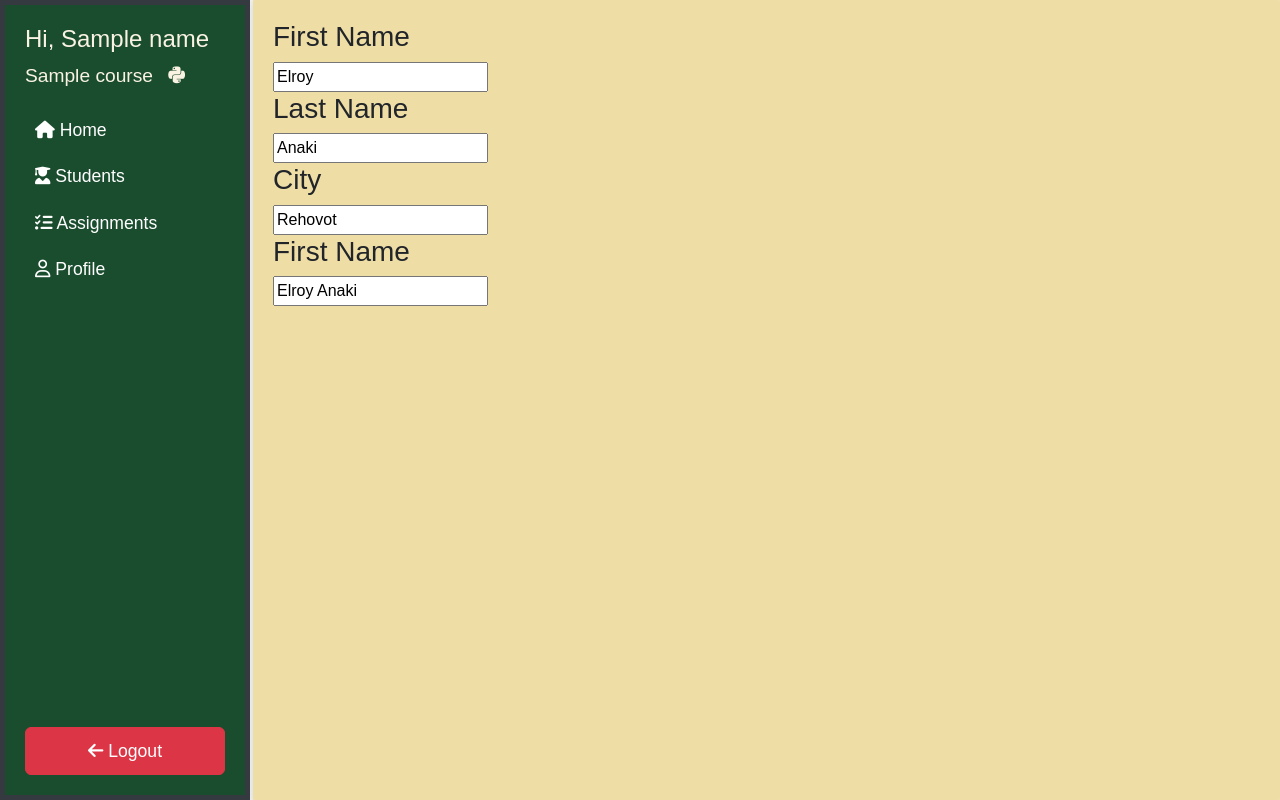
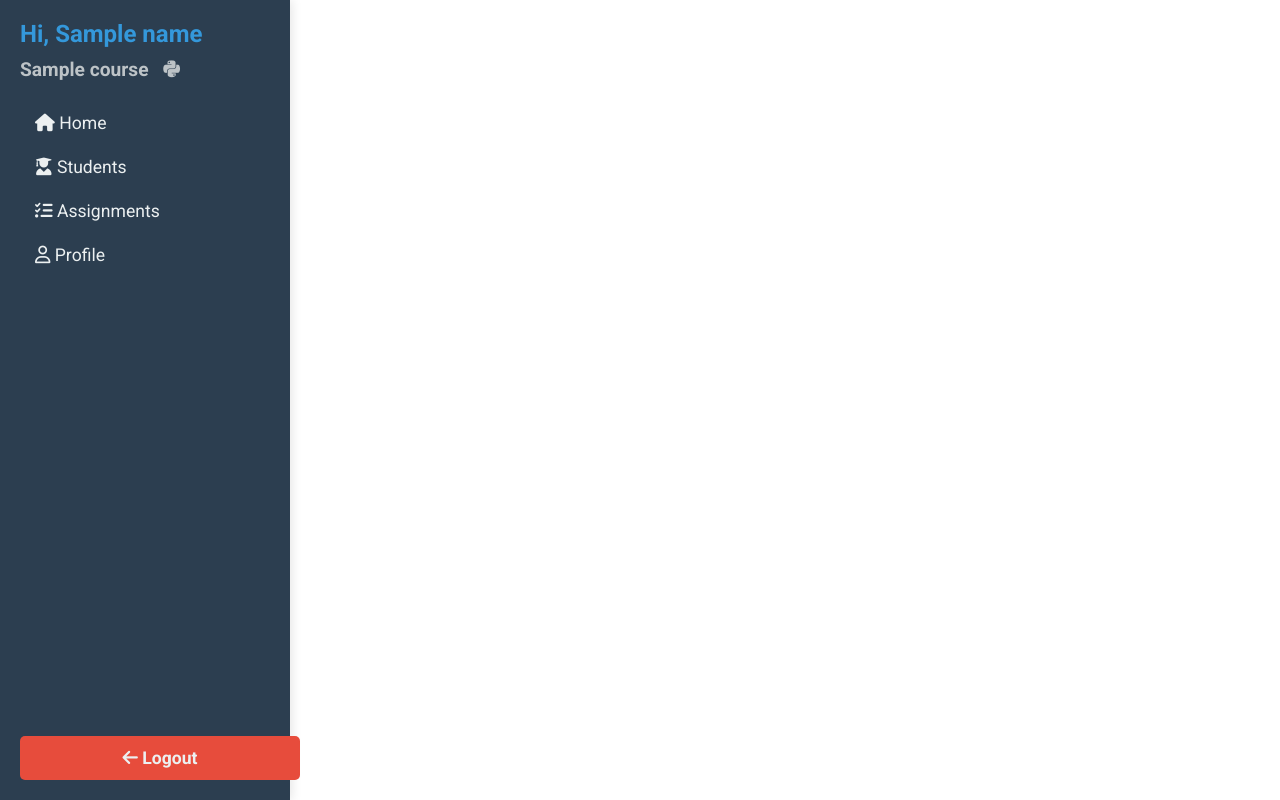
Before and after one commit to Elroy-anaki/EduManagment, a Flask app: template templates/teacher.html in a window 1280 px wide. Run offline with Flask 3, Linux system fonts and the light colour scheme; the template is opened without the code that fills it: most values are stand-ins (such as "Sample title", 1, 10 or a date in 2020); some libraries are stand-ins or nearby versions.

Commit message:
another version to all the system

```diff
--- a/static/JS/teacher.js
+++ b/static/JS/teacher.js
@@ -3,13 +3,13 @@ document.addEventListener("DOMContentLoaded", function () {
   const studentOptions = document.getElementById("student-options");
 
   studentsButton.addEventListener("click", function () {
-    if (studentOptions.style.display === "none") {
-      studentOptions.style.display = "block";
-    } else {
-      studentOptions.style.display = "none";
-    }
+    studentOptions.style.display = studentOptions.style.display === "none" ? "block" : "none";
   });
 });
+
+function showStudents() {
+  // Implement this function to show the default view when clicking Home
+}
 
 function studentsInfoButton() {
   fetch("/teacher/studentsInfo", {
@@ -57,9 +57,10 @@ function studentsInfoButton() {
       });
     })
     .catch((error) => {
-      console.error("Error fetching passed students:", error);
+      console.error("Error fetching students info:", error);
     });
 }
+
 function studentsGradesButton() {
   fetch("/teacher/studentsGrades", {
     method: "GET",
@@ -76,49 +77,54 @@ function studentsGradesButton() {
     .then((data) => {
       const studentsContainer = document.getElementById("info");
       studentsContainer.innerHTML = `
-        <div class="table-container">
-        <h4 class="student-font">Count of Students: ${data.count} </h4>
-          <table class="students-table">
-            <thead>
-              <tr>
-                <th>Name</th>
-                <th>Grade</th>
-                <th>Update</th>
-              </tr>
-            </thead>
-            <tbody>
-            </tbody>
-          </table>
-        </div>`;
-      const tbody = studentsContainer.querySelector("tbody");
+        <h2 class="students-title">Student Grades</h2>
+        <p class="student-count">Total Students: ${data.count}</p>
+        <div class="students-grid"></div>
+      `;
+      const studentsGrid = studentsContainer.querySelector(".students-grid");
+
       data.students.forEach((student) => {
-        const tr = document.createElement("tr");
-        tr.innerHTML = `
-          <td class="student-font">${student.name}</td>
-          <td>${student.grade}</td>
-          <td><button class="update-button btn btn-success" data-id="${student.id}"><i class="fa-regular fa-pen-to-square"></i></button></td>
+        const card = document.createElement("div");
+        card.className = "student-card";
+        card.innerHTML = `
+          <div class="student-avatar">
+            <i class="fas fa-user-graduate"></i>
+          </div>
+          <h3 class="student-name">${student.name}</h3>
+          <p class="student-grade">Grade: <span class="grade">${student.grade}</span></p>
+          <div class="card-actions">
+            <button class="update-button btn btn-primary" data-id="${student.id}">
+              <i class="fa-regular fa-pen-to-square"></i> Update Grade
+            </button>
+            <a href="mailto:${student.email}" class="send-mail btn btn-secondary">
+              <i class="fa-regular fa-envelope"></i> Send Email
+            </a>
+          </div>
         `;
-        const button = tr.querySelector(".update-button");
-        button.addEventListener("click", function () {
-          const inputElement = document.createElement("input");
-          inputElement.type = "number";
-          inputElement.className = "update-grade";
-          inputElement.placeholder = "Enter new grade";
 
-          const confirmButton = document.createElement("button");
-          confirmButton.className = "btn btn-primary";
-          confirmButton.innerHTML = `<i class="fa-solid fa-check"></i>`;
+        const updateButton = card.querySelector(".update-button");
+        updateButton.addEventListener("click", function() {
+          const gradeSpan = card.querySelector(".grade");
+          const currentGrade = gradeSpan.textContent;
 
-          const cell = this.parentNode;
-          cell.innerHTML = "";
-          cell.appendChild(inputElement);
-          cell.appendChild(confirmButton);
+          const updateForm = document.createElement("div");
+          updateForm.className = "update-form";
+          updateForm.innerHTML = `
+            <input type="number" class="update-grade" value="${currentGrade}">
+            <button class="btn btn-success confirm-button">
+              <i class="fa-solid fa-check"></i> Confirm
+            </button>
+          `;
 
-          confirmButton.addEventListener("click", function () {
-            const newGrade = inputElement.value;
+          gradeSpan.parentNode.replaceChild(updateForm, gradeSpan);
+
+          const confirmButton = updateForm.querySelector(".confirm-button");
+          confirmButton.addEventListener("click", function() {
+            const newGrade = updateForm.querySelector(".update-grade").value;
 
             if (newGrade === "") {
-              return studentsGradesButton();
+              updateForm.parentNode.replaceChild(gradeSpan, updateForm);
+              return;
             }
 
             fetch("/editGrade", {
@@ -138,14 +144,14 @@ function studentsGradesButton() {
                 return response.json();
               })
               .then((data) => {
-                const gradeCell = tr.querySelector("td:nth-child(2)");
-                gradeCell.textContent = newGrade;
-                return studentsGradesButton();
+                gradeSpan.textContent = newGrade;
+                updateForm.parentNode.replaceChild(gradeSpan, updateForm);
               })
               .catch((error) => console.error("Error:", error));
           });
         });
-        tbody.appendChild(tr);
+
+        studentsGrid.appendChild(card);
       });
     })
     .catch((error) => {
@@ -170,6 +176,7 @@ function passedTheTestButton() {
       const studentsContainer = document.getElementById("info");
       studentsContainer.innerHTML = `
         <div class="table-container">
+          <h4 class="student-font">Students Who Passed The Test</h4>
           <table class="students-table">
             <thead>
               <tr>
@@ -196,7 +203,7 @@ function passedTheTestButton() {
     });
 }
 
-function profileButton() {
+function profile() {
   fetch("/teacher/profile", {
     method: "GET",
     headers: {
@@ -211,52 +218,41 @@ function profileButton() {
     })
     .then((data) => {
       const profileContainer = document.getElementById("info");
-      profileContainer.innerHTML = "";
-
-      const profileFields = [
-        { key: "first_name", label: "First Name", value: data.info.first_name },
-        { key: "last_name", label: "Last Name", value: data.info.last_name },
-        { key: "email", label: "Email", value: data.info.email },
-        { key: "password", label: "Password", value: data.info.password },
-        { key: "city", label: "City", value: data.info.city },
-      ];
-
-      // שימוש ב- forEach ליצירת אלמנטים עבור כל שדה
-      profileFields.forEach((field) => {
-        const fieldDiv = document.createElement("div");
-        fieldDiv.className = "profile-item";
-        fieldDiv.innerHTML = `
-          <p id="${field.label}">${field.label}: ${field.value}</p>
-          <button type="button" class="btn btn-primary">Edit</button>
+      profileContainer.innerHTML = `
+        <div class="profile-card">
+          <h2>Teacher Profile</h2>
+          <div class="profile-item">
+            <h3>First Name:</h3>
+            <p>${data.info.first_name}</p>
+            <button class="btn btn-primary" onclick="editProfileField('first_name')">Edit</button>
+          </div>
+          <div class="profile-item">
+            <h3>Last Name:</h3>
+            <p>${data.info.last_name}</p>
+            <button class="btn btn-primary" onclick="editProfileField('last_name')">Edit</button>
+          </div>
+          <div class="profile-item">
+            <h3>Email:</h3>
+            <p>${data.info.email}</p>
+            <button class="btn btn-primary" onclick="editProfileField('email')">Edit</button>
+          </div>
+          <div class="profile-item">
+            <h3>City:</h3>
+            <p>${data.info.city}</p>
+            <button class="btn btn-primary" onclick="editProfileField('city')">Edit</button>
+          </div>
+        </div>
       `;
-        const button = fieldDiv.querySelector(".btn");
-        button.addEventListener("click", function () {
-          fetch("/editValue", {
-            method: "PUT",
-            headers: {
-              "Content-Type": "application/json",
-            },
-            body: JSON.stringify({
-              key: field.key,
-            }),
-          })
-            .then((response) => {
-              if (!response.ok) {
-                throw new Error(`HTTP error! Status: ${response.status}`);
-              }
-              return response.json();
-            })
-            .then((data) => {
-              alert(data.message);
-            })
-            .catch((error) => console.error("Error:", error));
-        });
-        profileContainer.appendChild(fieldDiv);
-      });
     })
     .catch((error) => {
-      console.error("Error:", error);
+      console.error("Error fetching profile:", error);
     });
+}
+
+function editProfileField(field) {
+  // Implement the edit functionality for each profile field
+  // You can use a modal or inline editing
+  console.log(`Editing ${field}`);
 }
 
 function logOut() {
--- a/static/css/teacher.css
+++ b/static/css/teacher.css
@@ -1,15 +1,17 @@
-
+/* Global Styles */
 body {
-    background-color: #f0f0f0;
+  font-family: 'Roboto', sans-serif;
+  background-color: #f5f7fa;
+  margin: 0;
+  padding: 0;
   display: flex;
   min-height: 100vh;
-    margin: 0;
-    font-family: Arial, sans-serif;
 }
 
+/* Sidebar Styles */
 .sidebar {
-    background-color: #1a4d2e;
-    color: #faf3e3;
+  background-color: #2c3e50;
+  color: #ecf0f1;
   width: 250px;
   padding: 20px;
   position: fixed;
@@ -19,111 +21,41 @@ body {
   display: flex;
   flex-direction: column;
   justify-content: space-between;
-    border-right: 5px solid #343a40; /* Example color for the right border (tomato) */
-    border-left: 5px solid #343a40; /* Example color for the right border (tomato) */
-    border-top: 5px solid #343a40; /* Example color for the right border (tomato) */
-    border-bottom: 5px solid #343a40; /* Example color for the right border (tomato) */
-    /* border-radius: 1%; */
+  box-shadow: 2px 0 10px rgba(0, 0, 0, 0.1);
 }
 
 .sidebar h3 {
   margin-top: 0;
   margin-bottom: 10px;
   font-size: 1.5em;
+  color: #3498db;
 }
 
 .sidebar h5 {
   margin-top: 10px;
   margin-bottom: 20px;
   font-size: 1.2em;
-  }
-  .sidebar h5:hover {
-    color: #cfa97e;
+  color: #bdc3c7;
 }
 
 .sidebar a {
-    color: white;
+  color: #ecf0f1;
   text-decoration: none;
   display: block;
-    padding: 10px;
+  padding: 12px 15px;
   font-size: 1.1em;
+  border-radius: 5px;
+  transition: all 0.3s ease;
 }
 
 .sidebar a:hover {
-    background-color: #cfa97e;
-    border-radius: 5px;
+  background-color: #34495e;
+  transform: translateX(5px);
 }
 
 #student-options {
-    padding-left: 10px;
+  padding-left: 20px;
   font-size: 0.9em;
-  }
-
-  .content-container {
-    margin-left: 253px; /* שמירה על מרווח מה-sidebar */
-    padding: 20px;
-    width: calc(100% - 253px); /* כדי להשתמש ברוחב כל המסך הזמין */
-    box-sizing: border-box; /* כדי שה-padding לא יגדיל את הרוחב מעבר למה שהוגדר ב-width */
-    background: #efdda6;
-    border-radius: 1px;
-    box-shadow: 0 2px 10px rgba(0, 0, 0, 0.1);
-
-  }
-
-  .header h1 {
-    font-size: 2.5em;
-    margin: 0;
-    color: #343a40;
-  }
-
-  .header h2 {
-    font-size: 1.5em;
-    color: #666;
-  }
-
-  .table-container {
-    margin-top: 0px;
-
-  }
-
-  .students-table {
-    width: 100%; /* הרחבת הטבלה לרוחב המלא של ה-container */
-    border-collapse: collapse; /* ביטול הפערים בין התאים */
-  }
-
-  .students-table th,
-  .students-table td {
-    background-color: #f6f0e4;
-
-    text-align: left; /* יישור לשמאל לתוכן התאים */
-    padding: 10px; /* מרווח בתוך התאים */
-    border-bottom: 1px solid #a9d9f2; /* קו תחתון לתאים */
-    font-size: larger;
-  }
-
-  .students-table th {
-    background-color: #bef0d2; /* צבע רקע לכותרות הטבלה */
-    border-bottom: 2px solid #dee2e6; /* קו תחתון לכותרות הטבלה */
-  }
-
-  .student-info {
-    margin-bottom: 10px;
-    padding: 10px;
-    border: 1px solid #ddd;
-    border-radius: 5px;
-    background-color: #f9f9f9;
-
-  }
-
-  .update-button {
-    background-color: #68e5a9;
-    border-width: 3px;
-    border-top-color: #343a40;
-    border-bottom-color: #343a40;
-    border-left-color: #343a40;
-    border-right-color: #343a40;
-
-
 }
 
 .logout-button {
@@ -131,62 +63,225 @@ body {
   padding-top: 20px;
 }
 
-  .update-grade{
+.logout-button a {
+  background-color: #e74c3c;
+  text-align: center;
+  font-weight: bold;
+}
+
+.logout-button a:hover {
+  background-color: #c0392b;
+}
+
+/* Content Container Styles */
+.content-container {
+  margin-left: 250px;
+  padding: 30px;
+  width: calc(100% - 250px);
+  box-sizing: border-box;
+  background: #ffffff;
+  min-height: 100vh;
+}
+
+/* Table Styles */
+.table-container {
+  margin-top: 20px;
+  background-color: #ffffff;
+  border-radius: 8px;
+  box-shadow: 0 4px 6px rgba(0, 0, 0, 0.1);
+  overflow: hidden;
+}
+
+.students-table {
+  width: 100%;
+  border-collapse: collapse;
+}
+
+.students-table th,
+.students-table td {
+  text-align: left;
+  padding: 15px;
+  border-bottom: 1px solid #e0e0e0;
+}
+
+.students-table th {
+  background-color: #3498db;
+  color: #ffffff;
+  font-weight: bold;
+  text-transform: uppercase;
+  letter-spacing: 0.5px;
+}
+
+.students-table tr:nth-child(even) {
+  background-color: #f9f9f9;
+}
+
+.students-table tr:hover {
+  background-color: #f0f0f0;
+}
+
+/* Student Card Styles */
+.students-grid {
+  display: grid;
+  grid-template-columns: repeat(auto-fill, minmax(280px, 1fr));
+  gap: 30px;
+  padding: 20px;
+}
+
+.student-card {
+  background-color: #ffffff;
   border-radius: 10px;
-    outline: 2px solid #343a40;
-    border: 0;
-    font-family: -apple-system, BlinkMacSystemFont, "Segoe UI", Roboto, Oxygen,
-      Ubuntu, Cantarell, "Open Sans", "Helvetica Neue", sans-serif;
-    background-color: #fff0f0;
+  box-shadow: 0 10px 20px rgba(0, 0, 0, 0.1);
+  overflow: hidden;
+  transition: all 0.3s ease;
 }
+
+.student-card:hover {
+  transform: translateY(-5px);
+  box-shadow: 0 15px 30px rgba(0, 0, 0, 0.2);
+}
+
+.student-avatar {
+  background-color: #3498db;
+  color: white;
+  font-size: 48px;
+  height: 120px;
+  display: flex;
+  justify-content: center;
+  align-items: center;
+}
+
+.student-name {
+  font-size: 1.4em;
+  font-weight: bold;
+  margin: 20px 0 10px;
+  text-align: center;
+  color: #2c3e50;
+}
+
+.student-grade {
+  text-align: center;
+  color: #7f8c8d;
+  font-size: 1.1em;
+  margin-bottom: 20px;
+}
+
+.card-actions {
+  padding: 0 20px 20px;
+  display: flex;
+  flex-direction: column;
+  gap: 10px;
+}
+
+.btn {
+  width: 100%;
+  padding: 12px 0;
+  border: none;
+  border-radius: 25px;
+  cursor: pointer;
+  transition: all 0.3s ease;
+  font-weight: bold;
+  font-size: 1em;
+  text-align: center;
+}
+
+.btn-primary {
+  background-color: #3498db;
+  color: white;
+}
+
+.btn-secondary {
+  background-color: #2ecc71;
+  color: white;
+  text-decoration: none;
+}
+
+.btn:hover {
+  opacity: 0.9;
+  transform: translateY(-2px);
+}
+
+/* Update Grade Form Styles */
+.update-form {
+  display: flex;
+  justify-content: center;
+  align-items: center;
+  gap: 10px;
+  margin: 15px 0;
+}
+
+.update-grade {
+  width: 80px;
+  padding: 10px;
+  border: 2px solid #3498db;
+  border-radius: 20px;
+  font-size: 1em;
+  text-align: center;
+  outline: none;
+}
+
+.confirm-button {
+  padding: 10px 20px;
+  background-color: #2ecc71;
+  color: white;
+  border: none;
+  border-radius: 20px;
+  cursor: pointer;
+  transition: all 0.3s ease;
+}
+
+.confirm-button:hover {
+  background-color: #27ae60;
+}
+
+/* Profile Styles */
 .profile-card {
-    border: 1px solid #ddd;
+  background-color: #ffffff;
   border-radius: 10px;
-    padding: 20px;
-    max-width: 400px;
+  padding: 30px;
+  max-width: 500px;
   margin: auto;
-    background-color: #f9f9f9;
-    box-shadow: 0 4px 8px rgba(0, 0, 0, 0.1);
+  box-shadow: 0 10px 20px rgba(0, 0, 0, 0.1);
 }
 
 .profile-item {
-    margin-bottom: 15px;
+  margin-bottom: 20px;
   display: flex;
   justify-content: space-between;
   align-items: center;
+  border-bottom: 1px solid #e0e0e0;
+  padding-bottom: 15px;
 }
 
-  .profile-item h3,
-  .profile-item p {
-    margin: 0;
-    flex-grow: 1;
+.profile-item:last-child {
+  border-bottom: none;
 }
 
-  .btn {
-    padding: 5px 10px;
-    font-size: 14px;
-    cursor: pointer;
-    color: rgb(0, 0, 0);
-    font-size: medium;
+.profile-item h3 {
+  margin: 0;
+  color: #2c3e50;
+  font-size: 1.2em;
 }
 
-  .btn-primary {
-    background-color: #007bff;
-    color: rgb(0, 0, 0);
-    border: none;
-    border-radius: 5px;
-    margin-left: 10px;
+.profile-item p {
+  margin: 5px 0 0;
+  color: #7f8c8d;
 }
 
-  .btn:hover {
-    opacity: 0.8;
+/* Responsive Design */
+@media (max-width: 768px) {
+  .sidebar {
+    width: 100%;
+    position: static;
+    height: auto;
   }
 
-  #student-font {
-    font-family: "Times New Roman", Times, serif;
-    font-weight: 300;
-    font-size: 26px;
-    line-height: 1.4em;
-    color: brown;
-    border: #007bff;
+  .content-container {
+    margin-left: 0;
+    width: 100%;
   }
+
+  .students-grid {
+    grid-template-columns: 1fr;
+  }
+}
--- a/templates/teacher.html
+++ b/templates/teacher.html
@@ -1,21 +1,13 @@
 <!DOCTYPE html>
 <html lang="en">
 <head>
-    <meta charset="UTF-8" />
-    <meta name="viewport" content="width=device-width, initial-scale=1.0" />
+    <meta charset="UTF-8">
+    <meta name="viewport" content="width=device-width, initial-scale=1.0">
     <title>Teacher Dashboard</title>
-    <link
-      href="https://cdn.jsdelivr.net/npm/bootstrap@5.3.3/dist/css/bootstrap.min.css"
-      rel="stylesheet"
-    />
-    <link
-      rel="stylesheet"
-      href="{{ url_for('static', filename='css/teacher.css') }}"
-    />
-    <link
-      rel="stylesheet"
-      href="https://cdnjs.cloudflare.com/ajax/libs/font-awesome/6.6.0/css/all.min.css"
-    />
+    <link rel="icon" href="/static/icons/teacher_icon.png">
+    <link href="https://fonts.googleapis.com/css2?family=Roboto:wght@300;400;700&display=swap" rel="stylesheet">
+    <link rel="stylesheet" href="https://cdnjs.cloudflare.com/ajax/libs/font-awesome/6.0.0-beta3/css/all.min.css">
+    <link rel="stylesheet" href="{{ url_for('static', filename='css/teacher.css') }}">
 </head>
 <body>
     <div class="sidebar">
@@ -26,38 +18,33 @@
                 <i class="fa-brands fa-python" style="padding-left: 10px"></i>
             </h5>
 
-        <a href="#" id="home-button" onclick="showStudents()"
-          ><i class="fa-solid fa-house"></i> Home</a
-        >
-        <a href="#" id="students-button"
-          ><i class="fas fa-user-graduate"></i> Students</a
-        >
+            <a href="#" id="home-button" onclick="showStudents()">
+                <i class="fa-solid fa-house"></i> Home
+            </a>
+            <a href="#" id="students-button">
+                <i class="fas fa-user-graduate"></i> Students
+            </a>
             <div id="student-options" style="display: none">
                 <a href="#" onclick="studentsInfoButton()">- Info</a>
                 <a href="#" onclick="studentsGradesButton()">- Grades</a>
                 <a href="#" onclick="passedTheTestButton()">- Passed The Test</a>
             </div>
-        <a href="#"><i class="fa-solid fa-list-check"></i> Assignments</a>
-        <a href="#" onclick="profileButton()"
-          ><i class="fa-regular fa-user"></i> Profile</a
-        >
+            <a href="#">
+                <i class="fa-solid fa-list-check"></i> Assignments
+            </a>
+            <a href="#" onclick="profile()">
+                <i class="fa-regular fa-user"></i> Profile
+            </a>
         </div>
         <div class="logout-button">
-        <a onclick="logOut()" class="btn btn-danger btn-block"
-          ><i class="fas fa-arrow-left"></i> Logout</a
-        >
+            <a onclick="logOut()" class="btn btn-danger btn-block">
+                <i class="fas fa-arrow-left"></i> Logout
+            </a>
         </div>
     </div>
     <div class="content-container">
         <div id="info">
-        <h3>First Name</h3>
-        <input type="text" class="input" value="Elroy">
-        <h3>Last Name</h3>
-        <input type="text" class="input" value="Anaki">
-        <h3>City</h3>
-        <input type="text" class="input" value="Rehovot">
-        <h3>First Name</h3>
-        <input type="text" class="input" value="Elroy Anaki">
+            <!-- Content will be dynamically loaded here -->
         </div>
     </div>
     <script src="https://code.jquery.com/jquery-3.6.0.min.js"></script>
```
Lines whose indentation alone changed are shown as unchanged.
